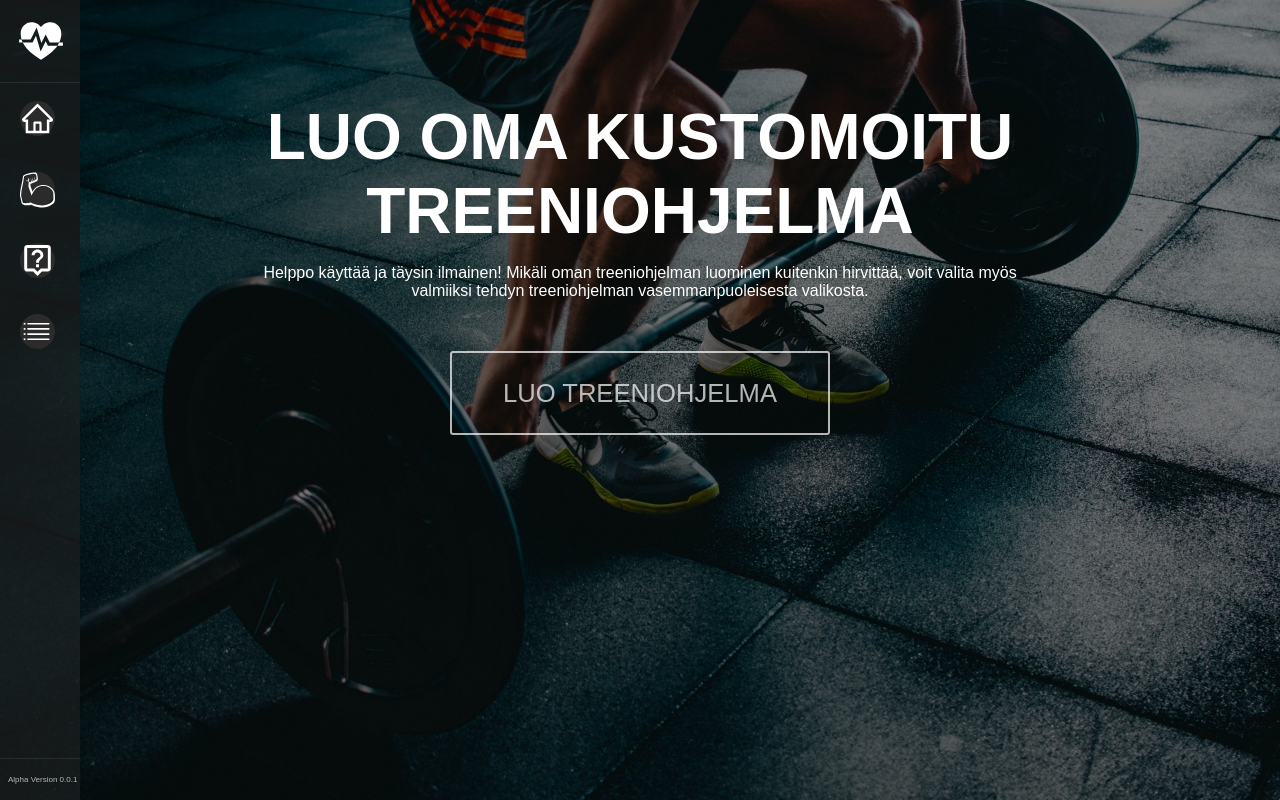
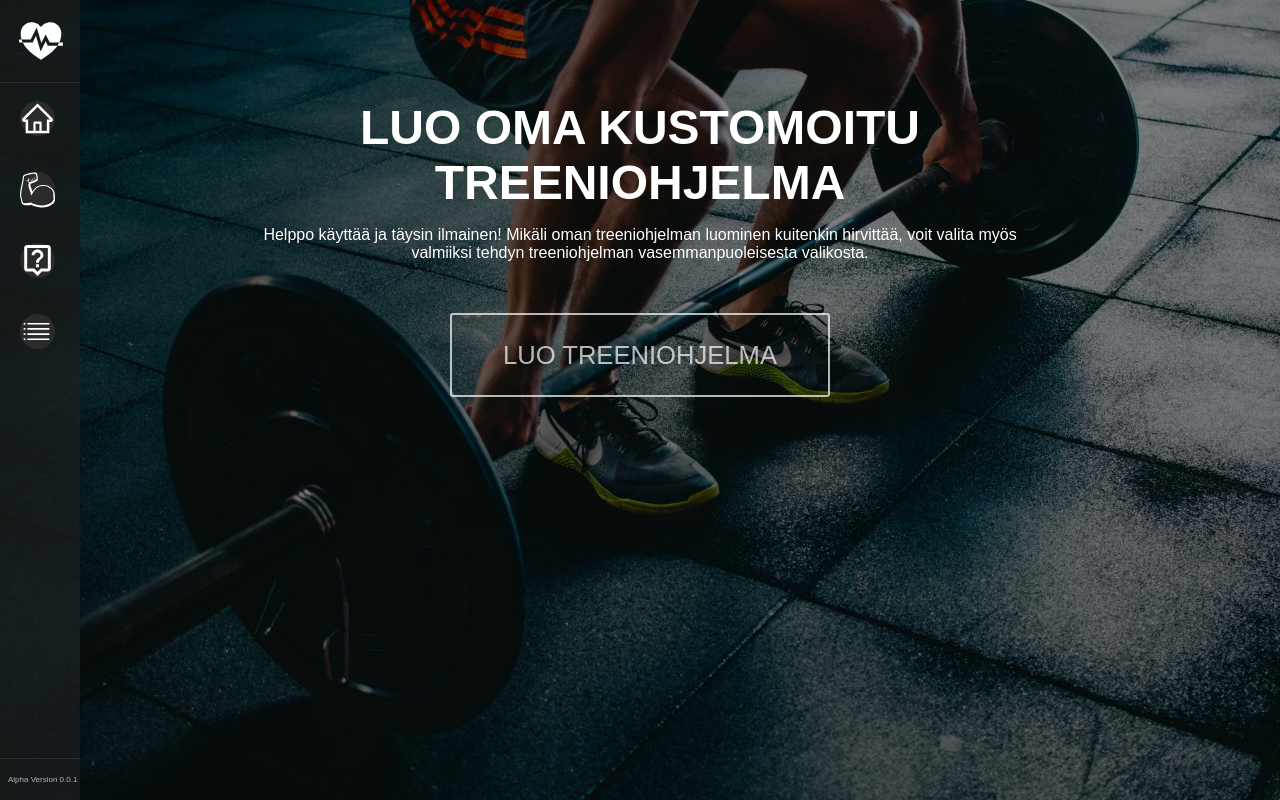
Before and after one commit to EinoTick/workout_program, a React (Create React App) app: page / in a window 1280 px wide. Built offline with nearby package versions, Linux system fonts and the light colour scheme; a web font is replaced by a local one.

Commit message:
Update container styles

```diff
--- a/src/index.scss
+++ b/src/index.scss
@@ -53,6 +53,12 @@ button {
 .container {
   max-width: 40rem;
   margin: 1.25rem auto 2.5rem;
+  @media (max-width: 800px) {
+    padding-left: 6rem;
+  }
+  @media (max-width: 500px) {
+    padding-left: 10rem;
+  }
 }
 
 .container h3 {
@@ -83,7 +89,7 @@ header {
     font-weight: normal;
   }
   h2 {
-    font-size: 4rem;
+    font-size: 3rem;
     margin-bottom: 1rem;
     text-transform: uppercase;
   }
@@ -106,6 +112,11 @@ header {
     columns: 2;
     -webkit-columns: 2;
     -moz-columns: 2;
+    @media (max-width: 800px) {
+      columns: 1;
+      -webkit-columns: 1;
+      -moz-columns: 1;
+    }
   }
   .workout {
     height: 4rem;
@@ -171,7 +182,6 @@ header {
     grid-template-columns: repeat(auto-fit, minmax(300px , 1fr));
   }
   .workout__card {
-
     border-radius: 1rem;
     padding: 1rem 2rem;
   }
@@ -195,9 +205,7 @@ header {
 /*** Sidebar ***/
 .pro-sidebar {
   position: fixed !important;
-
 }
-
 .pro-icon img {
   height: 1.5rem;
   width: 1.5rem;
@@ -214,7 +222,6 @@ header {
   top: 0;
   z-index: 0;
 }
-
 .sidebar-header__container {
   width: 100%;
   display: flex;
@@ -232,7 +239,6 @@ header {
     z-index: 2;
   }
 }
-
 .sidebar-footer__disclaimer {
   white-space: nowrap;
   font-size: 0.5rem;
```
